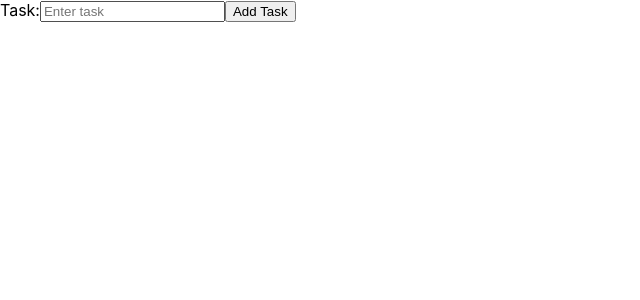
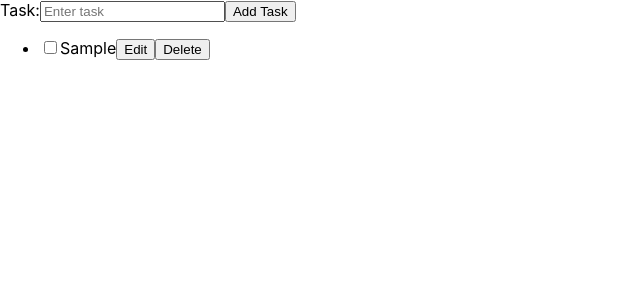
Before and after one commit to TeodorTodorovT/todo-app, a React (Create React App) app: page / in a window 1280 px wide. Both pictures are taken after typing "Sample" into the empty fields and a click on the button "Add Task". Shown: the top 300 px of the page, without its empty margins (0-640 px from the left). Built offline with nearby package versions, Linux system fonts and the light colour scheme.

Commit message:
Add TaskList & TaskItem components

```diff
--- a/src/App.js
+++ b/src/App.js
@@ -1,5 +1,6 @@
 import { useState } from "react";
 import Form from "./components/Form";
+import TaskList from "./components/TaskList";
 
 
 function App() {
@@ -12,6 +13,7 @@ function App() {
   return (
     <div className="App">
       <Form addTask={addTaskHandler}/>
+      {tasks && <TaskList tasks={tasks}/>}
     </div>
   );
 }
--- /dev/null
+++ b/src/components/TaskItem.js
@@ -0,0 +1,24 @@
+import { useState } from "react"
+
+
+const TaskItem = ({task}) => {
+    const [isChecked, setIsChecked] = useState(task.isComplete)
+
+    const checkboxChangeHandler = (e) =>{
+        setIsChecked(!isChecked)
+    }
+
+  return (
+    <li>
+        <div className="task">
+            <input type="checkbox" checked={isChecked} name={task.name} id={task.id} onChange={checkboxChangeHandler}/>
+            <label htmlFor={task.id}>{task.name}</label>
+            <button>Edit</button>
+            <button>Delete</button>
+
+        </div>
+    </li>
+  )
+}
+
+export default TaskItem
--- /dev/null
+++ b/src/components/TaskList.js
@@ -0,0 +1,15 @@
+import TaskItem from "./TaskItem"
+
+
+const TaskList = ({tasks}) => {
+  return (
+    <ul>
+        {tasks.sort((a, b) => b.id - a.id ).map(task => (
+                <TaskItem key={task.id} task={task}/>
+            )
+        )}
+    </ul>
+  )
+}
+
+export default TaskList
```
